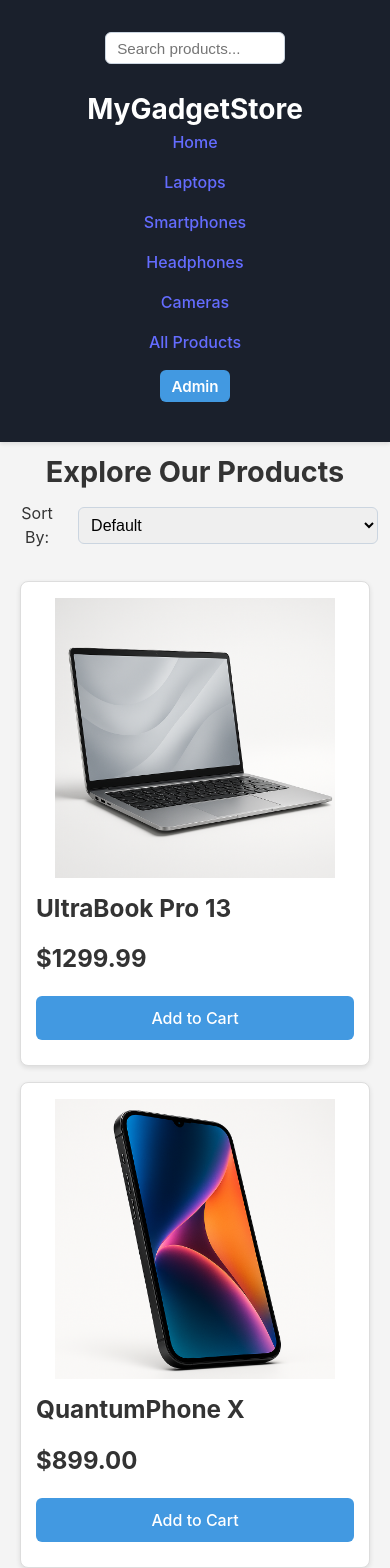
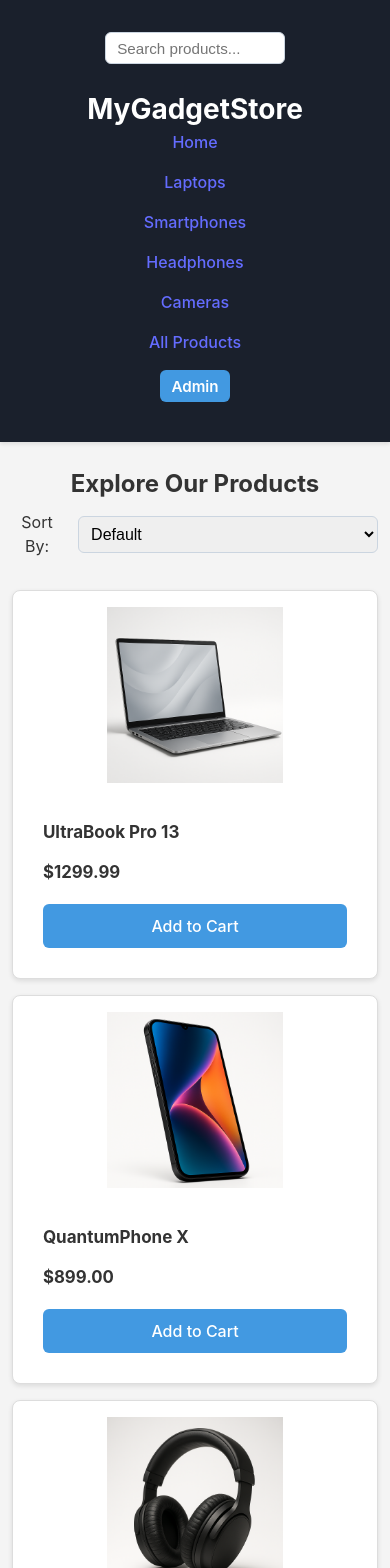
Before and after one commit to t3chE/mygadgetstore-mern, a React (Vite) app in the folder frontend/: page / in a window 390 px wide. Shown: the top 1568 px of the page. Built offline with nearby package versions, Linux system fonts and the light colour scheme.

Commit message:
Styling update for maz-width: 480px  screens

```diff
--- a/frontend/src/styles/style.css
+++ b/frontend/src/styles/style.css
@@ -282,6 +282,13 @@ select {
 .product-list-header h2 {
     text-align: center;
     margin-bottom: 0; /* Adjust margin as it's part of the flex container now */
+}
+
+.page-title {
+    font-size: 2.5rem;
+    font-weight: 700;
+    color: #333; /* Using direct color for now, ensure var(--text-color-dark) is defined */
+    margin: 1rem 0; /* Adjust margin for spacing */
 }
 
 .sort-options { /* Moved from sidebar, ensure it's styled for the new context */
@@ -574,33 +581,91 @@ select {
 /* --- Media Queries ---------------------------------------------------------------------------- */
 
 @media (max-width: 480px) {
-    .page-title {
-        font-size: 1.8em;
+
+    .main-header .container {
+        flex-direction: column;
+        align-items: stretch;
+        padding: 0 0.5rem;
+        width: 100vw;
+        max-width: 100vw;
+        box-sizing: border-box;
     }
 
-    .product-detail-name {
-        font-size: 1.8em;
+    .header-flex {
+        flex-direction: column;
+        align-items: center;
+        gap: 1rem;
+        max-width: 100vw;
+        width: 100vw;
     }
 
-    .product-detail-price {
-        font-size: 1.5em;
+    .logo-nav {
+        margin: 0 auto;
+        min-width: unset;
+        align-items: center;
     }
 
-    .add-to-cart-button, .write-review-btn {
+    .search-bar,
+    .admin-link-container {
+        min-width: 100px;
         width: 100%;
-        margin-right: 0;
-        margin-bottom: 10px;
+        margin-bottom: 1rem;
+        justify-content: center;
     }
 
-    /* Product list header for small screens */
+    .main-nav .nav-list {
+        flex-direction: column;
+        gap: 1rem;
+        align-items: center;
+        justify-content: center;
+    }
+
+    .main-content-container {
+        padding: 0.5rem;
+        max-width: 98vw;
+    }
+
     .product-list-header {
         flex-direction: column;
         align-items: center;
         text-align: center;
+        gap: 0.5rem;
     }
 
     .sort-options {
-        justify-content: center; /* Center the dropdown on small screens */
+        justify-content: center;
+        width: 100%;
+    }
+
+    .product-grid {
+        grid-template-columns: 1fr;
+        gap: 1rem;
+        max-width: 98vw;
+    }
+
+    .product-card {
+        min-width: 0;
+        max-width: 100%;
+        height: auto;
+    }
+
+    .product-card .product-image {
+        height: 12rem;
+        padding: 0.5rem;
+    }
+
+    .product-card-content {
+        padding: 30px;
+        font-size: 0.7rem;
+    }
+
+    .page-title {
+        font-size: 1.5em;
+    }
+
+    .no-products-message {
+        font-size: 1em;
+        margin-top: 20px;
     }
 }
 
@@ -716,10 +781,11 @@ select {
         min-width: unset;
     }
 
-     .search-bar,
+    .search-bar,
     .admin-link-container {
         min-width: 150px;
         margin-bottom: 1rem;
+        justify-content: center;
     }
 
     .main-nav {
@@ -756,9 +822,10 @@ select {
 
 
 /* Large screens (desktops - 1024px and up) */
+
 @media (min-width: 1024px) {
     .main-header .container {
-        flex-wrap: nowrap;
+        flex-wrap: wrap;
         justify-content: space-between;
         padding: 0 2rem;
     }
```
